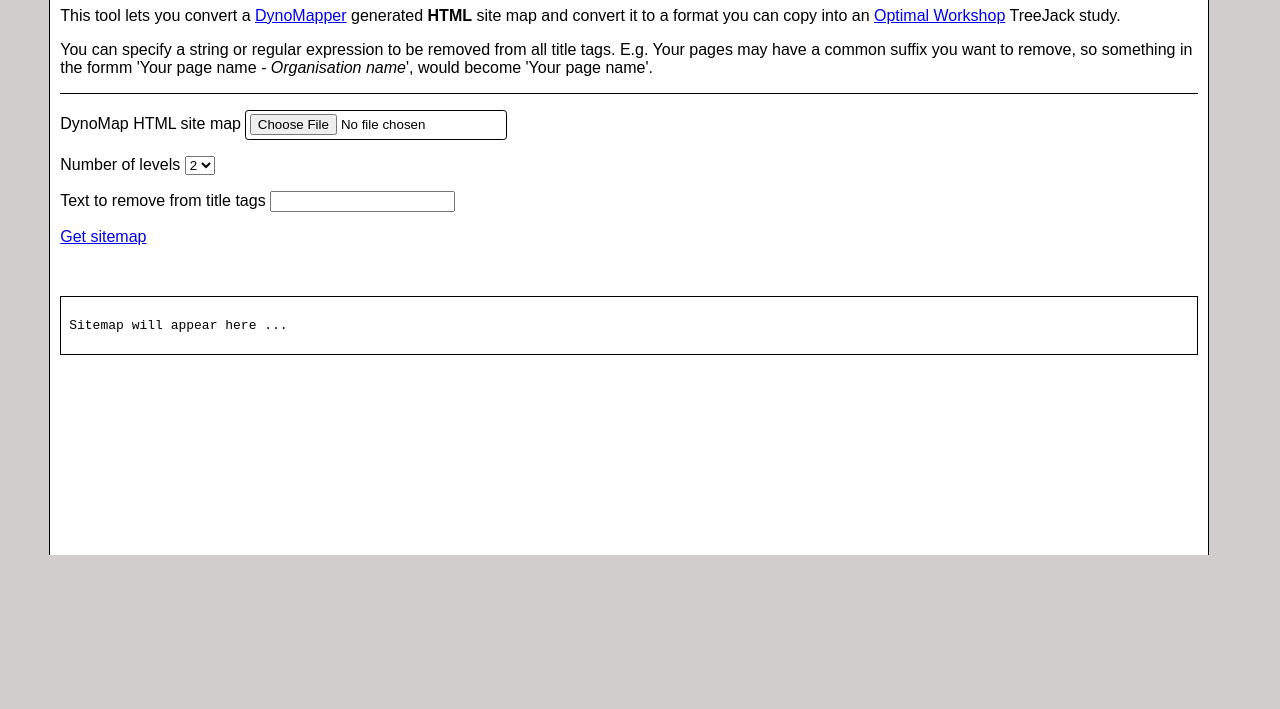
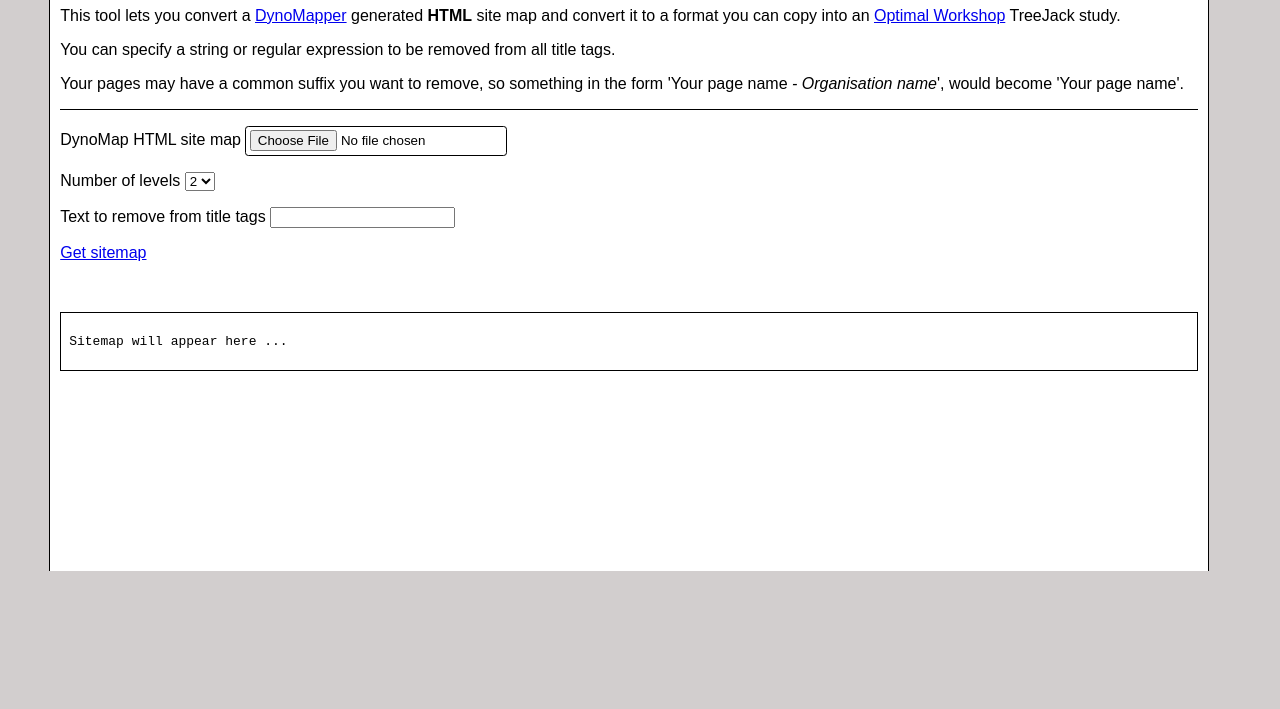
Before and after one commit to nullish/dynomap2treejack, a plain HTML site: page index.html in a window 1280 px wide. Shown: the part 91-800 px from the top of the page. Drawn offline with Linux system fonts and the light colour scheme.

Commit message:
Update docs. Link to Codepen.

```diff
--- a/index.html
+++ b/index.html
@@ -11,7 +11,10 @@
 		<p>This tool lets you convert a <a href="https://dynomapper.com/">DynoMapper</a> generated <b>HTML</b> site map
 			and convert it to a format you can copy into an <a href="https://www.optimalworkshop.com/">Optimal Workshop</a> TreeJack study.</p>
 			<p>
-				You can specify a string or regular expression to be removed from all title tags.  E.g. Your pages may have a common suffix you want to remove, so something in the formm 'Your page name <i>- Organisation name</i>', would become 'Your page name'.
+				You can specify a string or regular expression to be removed from all title tags.
+			</p>
+			<p>
+				Your pages may have a common suffix you want to remove, so something in the form 'Your page name <i>- Organisation name</i>', would become 'Your page name'.
 			</p>
 			<form name="sitemap-handler" class="sitemap-handler">
 				<div class="fel">
```
Also changed, not shown: README.md.
